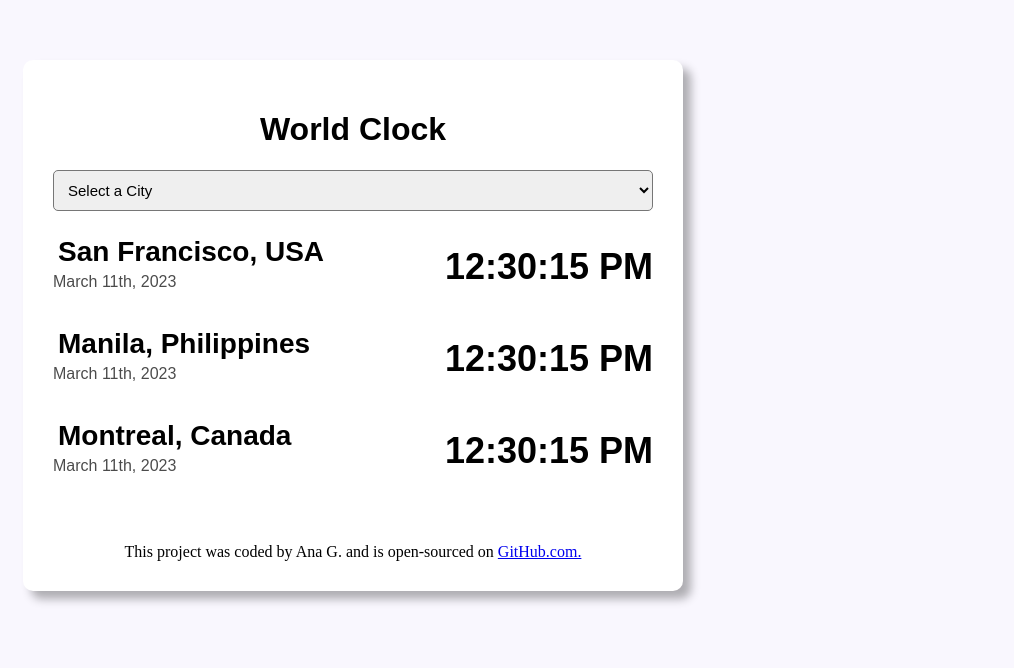
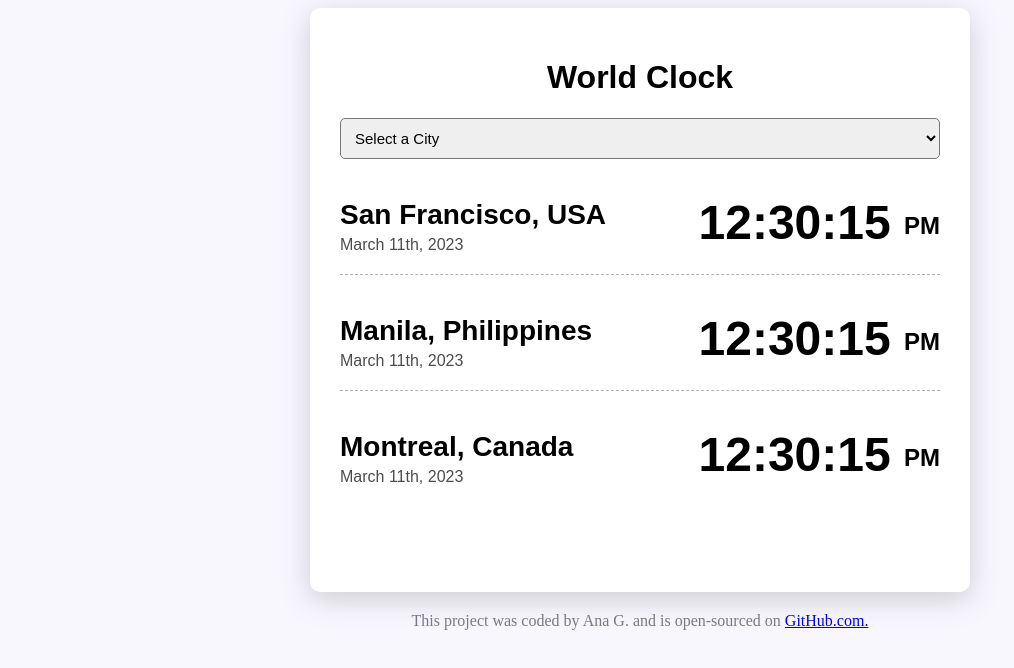
Before and after one commit to AnaGreen4/World-Clock, a plain HTML site: page index.html in a window 1280 px wide. Shown: the whole page, without its empty margins (0-1014 px from the left). Drawn offline with Linux system fonts and the light colour scheme; files whose address does not match are found by name.

Commit message:
corrected spacing and moved footer to bottom

```diff
--- a/index.html
+++ b/index.html
@@ -22,31 +22,31 @@
           <h2>San Francisco, USA</h2>
           <div class="date">March 11th, 2023</div>
         </div>
-        <div class="time">12:30:15 PM</div>
+        <div class="time">12:30:15 <small>PM</small></div>
       </div>
       <div class="cities">
         <div>
           <h2>Manila, Philippines</h2>
           <div class="date">March 11th, 2023</div>
         </div>
-        <div class="time">12:30:15 PM</div>
+        <div class="time">12:30:15 <small>PM</small></div>
       </div>
       <div class="cities">
         <div>
           <h2>Montreal, Canada</h2>
           <div class="date">March 11th, 2023</div>
         </div>
-        <div class="time">12:30:15 PM</div>
+        <div class="time">12:30:15 <small>PM</small></div>
       </div>
       <br />
       <br />
-      <footer>
-        This project was coded by Ana G. and is open-sourced on
-        <a href="https://github.com/AnaGreen4/World-Clock" target="_blank">
-          GitHub.com.</a
-        >
-      </footer>
     </div>
+    <footer>
+      This project was coded by Ana G. and is open-sourced on
+      <a href="https://github.com/AnaGreen4/World-Clock" target="_blank">
+        GitHub.com.</a
+      >
+    </footer>
     <script src="javascript/index.js"></script>
   </body>
 </html>
--- a/src/styles.css
+++ b/src/styles.css
@@ -3,9 +3,9 @@
   margin: 0 auto;
   background: white;
   padding: 30px;
-  margin: 60px 15px;
+
   border-radius: 10px;
-  box-shadow: 8px 8px 10px rgba(0, 0, 0, 0.3);
+  box-shadow: 0px 7px 29px 0px rgba(100, 100, 111, 0.3);
 }
 body {
   background-color: #f9f7fe;
@@ -14,13 +14,11 @@ h1 {
   text-align: center;
   font-family: sans-serif;
 }
-footer {
-  text-align: center;
-}
+
 h2 {
   font-size: 28px;
   font-family: sans-serif;
-  margin: 5px;
+  margin: 0 0 5px;
 }
 select {
   display: block;
@@ -34,12 +32,28 @@ select {
   margin: 20px 0;
   justify-content: space-between;
   font-family: sans-serif;
+  padding: 20px 0;
+  border-bottom: 1px dashed rgba(0, 0, 0, 0.3);
+}
+
+.cities:last-of-type {
+  border-bottom: none;
 }
 .date {
   opacity: 0.7;
 }
 .time {
-  font-size: 36px;
+  font-size: 48px;
   font-weight: bold;
-  line-height: 2;
+  line-height: 1;
 }
+.time small {
+  font-size: 24px;
+  vertical-align: middle;
+  line-height: 48px;
+}
+footer {
+  text-align: center;
+  color: rgba(0, 0, 0, 0.5);
+  margin-top: 20px;
+}
```
